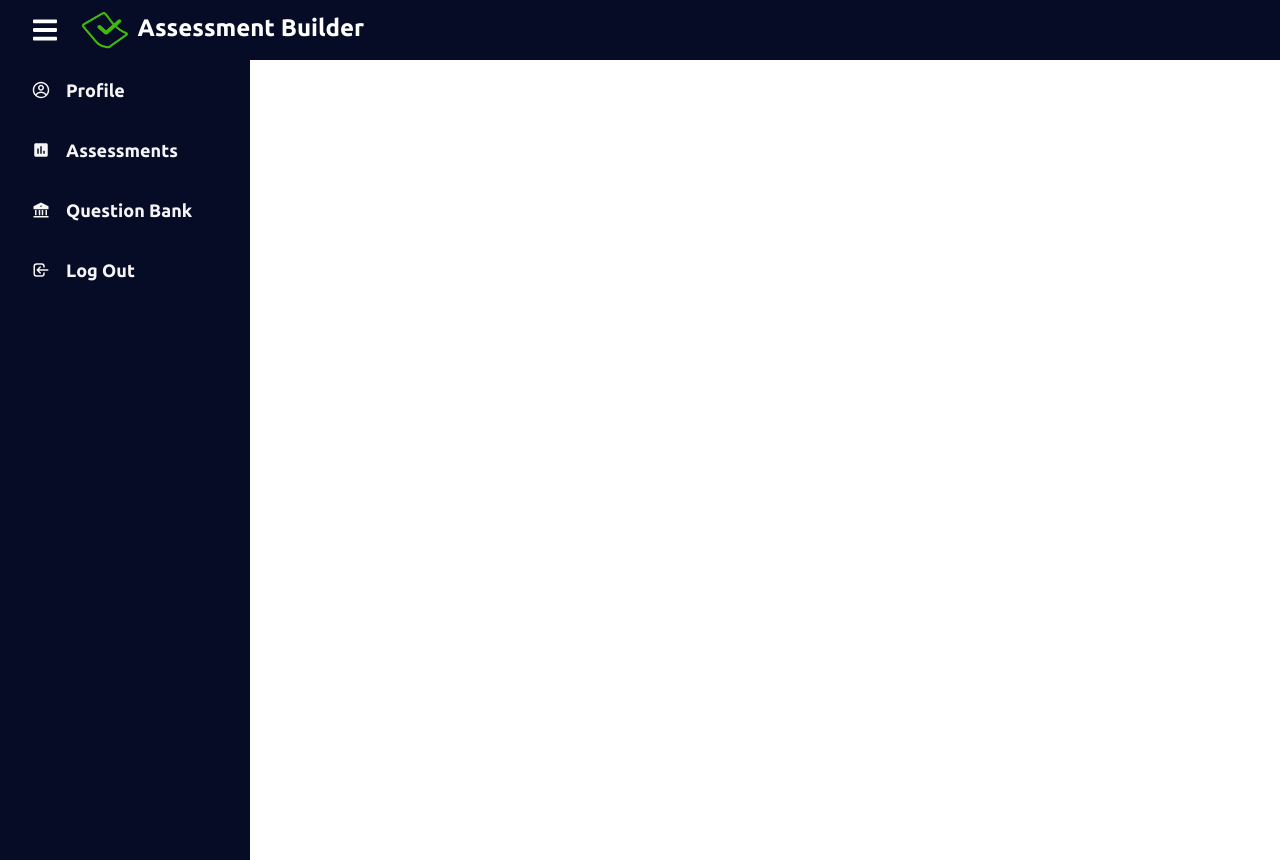
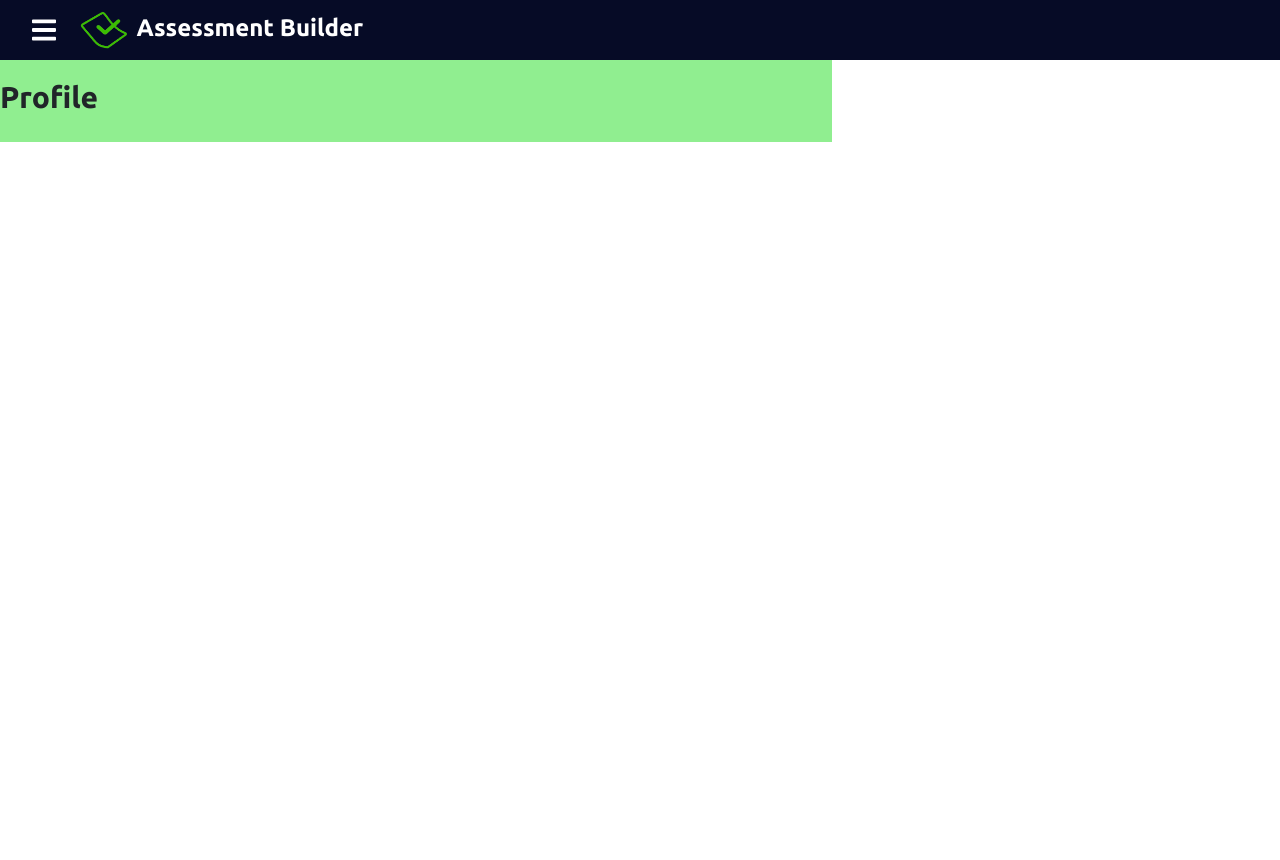
Before and after one commit to ChanHK/AssessmentBuilder, a React (Create React App) app in the folder client/: page /profile in a window 1280 px wide. Before the commit the page ends 800 px from the top, so only its background shows below. Built offline with nearby package versions, Linux system fonts and the light colour scheme.

Commit message:
fixed stupid bootstrap row problem

```diff
--- /dev/null
+++ b/client/src/components/GridComponents/CustomFullContainer/index.js
@@ -0,0 +1,15 @@
+import React from "react";
+import { StyleSheet, css } from "aphrodite";
+
+const CustomFullContainer = (props) => (
+  <div className={css(styles.style)}>{props.children}</div>
+);
+
+const styles = StyleSheet.create({
+  style: {
+    width: "100%",
+    height: "auto",
+  },
+});
+
+export default CustomFullContainer;
--- /dev/null
+++ b/client/src/components/GridComponents/CustomRow/index.js
@@ -0,0 +1,29 @@
+import React from "react";
+import { StyleSheet, css } from "aphrodite";
+
+const CustomRow = (props) => (
+  <div
+    className={
+      props.bar ? css(styles.container, styles.bar) : css(styles.container)
+    }
+  >
+    {props.children}
+  </div>
+);
+
+const styles = StyleSheet.create({
+  container: {
+    flexDirection: "row",
+    display: "flex",
+    flexWrap: "wrap",
+    width: "100%",
+  },
+  bar: {
+    backgroundColor: "#060b26",
+    height: "60px",
+    justifyContent: "flex-start",
+    alignItems: "center",
+  },
+});
+
+export default CustomRow;
--- a/client/src/components/Header/index.js
+++ b/client/src/components/Header/index.js
@@ -1,17 +1,20 @@
 import React, { Component } from "react";
 import { StyleSheet, css } from "aphrodite";
 import "bootstrap/dist/css/bootstrap.min.css";
-import { Row, Image, Form } from "react-bootstrap";
+import { Image, Form } from "react-bootstrap";
 import * as FaIcons from "react-icons/fa";
 import logo from "../../image/logo/logo.png";
 import NavSideBar from "../../components/NavSideBar";
+import CustomFullContainer from "../GridComponents/CustomFullContainer";
+import CustomRow from "../GridComponents/CustomRow";
+import "../../css/general.css";
 
 class Header extends Component {
   constructor() {
     super();
     this.state = {
       showLogo: window.innerWidth > 600 ? true : false,
-      showBar: true,
+      showBar: false,
     };
   }
 
@@ -40,11 +43,11 @@ class Header extends Component {
 
   render() {
     return (
-      <>
-        <Row className={css(styles.navbar)}>
+      <CustomFullContainer>
+        <CustomRow bar>
           <FaIcons.FaBars
             className={css(styles.icon)}
-            style={{ marginLeft: "3rem" }}
+            style={{ marginLeft: "2rem" }}
             onClick={this.barShow}
           />
 
@@ -68,21 +71,14 @@ class Header extends Component {
               rounded
             />
           )}
-        </Row>
+        </CustomRow>
         <NavSideBar showBar={this.state.showBar} />
-      </>
+      </CustomFullContainer>
     );
   }
 }
 
 const styles = StyleSheet.create({
-  navbar: {
-    backgroundColor: "#060b26",
-    height: "60px",
-    display: "flex",
-    justifyContent: "start",
-    alignItems: "center",
-  },
   icon: {
     height: "40px",
     fontSize: "1.5rem",
--- a/client/src/pages/Profile/ProfileContainer.js
+++ b/client/src/pages/Profile/ProfileContainer.js
@@ -1,20 +1,51 @@
 import React, { Component } from "react";
 
 import Header from "../../components/Header";
+import "bootstrap/dist/css/bootstrap.min.css";
+import { Form } from "react-bootstrap";
+import { StyleSheet, css } from "aphrodite";
 import "../../css/general.css";
 
 export default class ProfileContainer extends Component {
-  //   constructor() {
-  //     super();
-  //     this.state = {
-  //       sideBarShow: true,
-  //     };
-  //   }
   render() {
     return (
-      <div>
+      <>
         <Header />
-      </div>
+        <div style={{ width: "100%", height: "100vh" }}>
+          <div className={css(styles.container)}>
+            <div className={css(styles.acontainer)}>
+              <Form.Label className={css(styles.text)}>Profile</Form.Label>
+            </div>
+          </div>
+        </div>
+      </>
     );
   }
 }
+
+const styles = StyleSheet.create({
+  acontainer: {
+    // justifyContent: "center",
+    alignItems: "center",
+    width: "100%",
+    display: "flex",
+    // backgroundColor: "pink",
+  },
+  text: {
+    fontFamily: "Ubuntu-Bold",
+    paddingTop: "20px",
+    paddingBottom: "20px",
+    fontSize: "30px",
+    lineHeight: "34px",
+    // paddingLeft: "20px",
+  },
+  container: {
+    justifyContent: "center",
+    alignItems: "center",
+    width: "65%",
+    // minHeight: "100vh",
+    display: "flex",
+    backgroundColor: "lightgreen",
+    alignSelf: "center",
+  },
+});
```
Also changed, not shown: client/src/components/TitleText/index.js (added).
